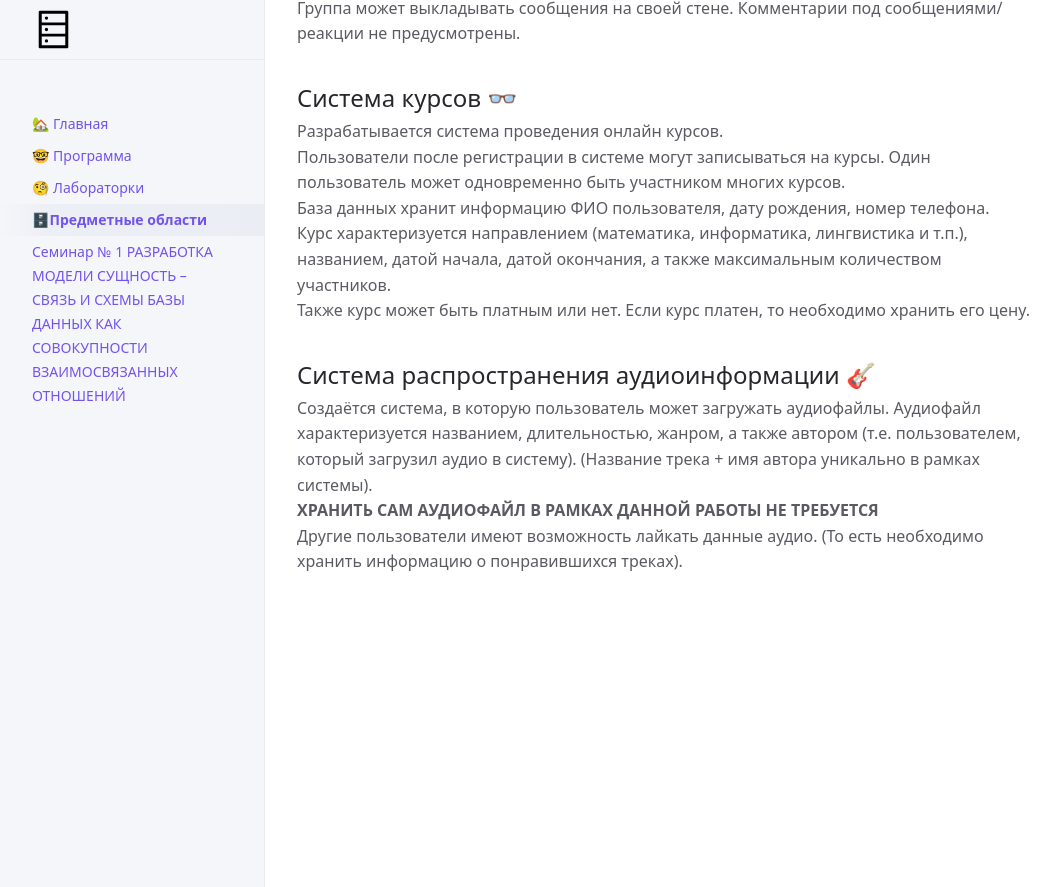
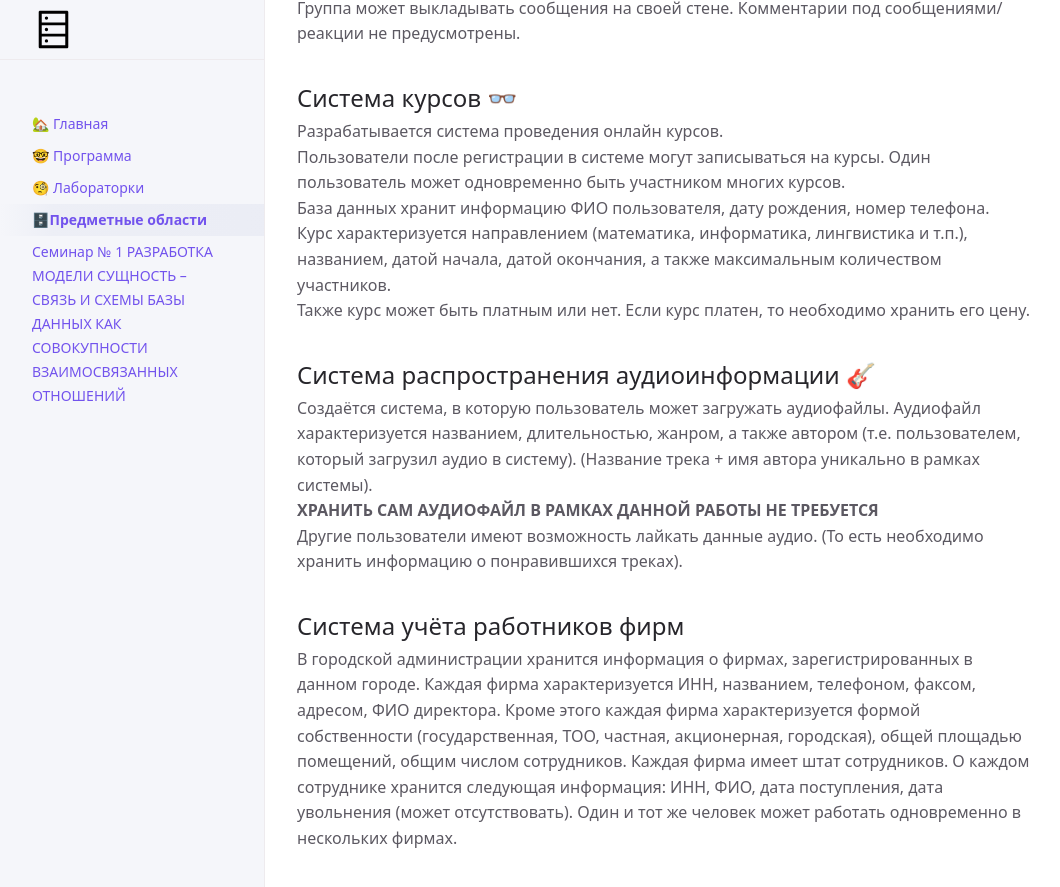
Before and after one commit to Das-dasein/db-lovefield, a Jekyll site: the page built from subject-domain.md, in a window 1280 px wide and 900 px high, scrolled down 2552 px. Shown: the top 887 px of the window, without its empty margins (107-1167 px from the left). Built offline with Jekyll 4.4.1, drawn with Linux system fonts in a browser that asks for light colours; our own code applies the rules of GitHub Pages for plain Markdown files; a script that is not in the unit is left out; before the commit the page ends 3175 px from its top, so only the background shows below that.

Commit message:
Update subject-domain.md

```diff
--- a/subject-domain.md
+++ b/subject-domain.md
@@ -79,3 +79,7 @@ nav_order: 4
 Создаётся система, в которую пользователь может загружать аудиофайлы. Аудиофайл характеризуется названием, длительностью, жанром, а также автором (т.е. пользователем, который загрузил аудио в систему). (Название трека + имя автора уникально в рамках системы). <br>
 **ХРАНИТЬ САМ АУДИОФАЙЛ В РАМКАХ ДАННОЙ РАБОТЫ НЕ ТРЕБУЕТСЯ** <br>
 Другие пользователи имеют возможность лайкать данные аудио. (То есть необходимо хранить информацию о понравившихся треках).
+
+## Система учёта работников фирм
+В городской администрации хранится информация о фирмах, зарегистрированных в данном городе. Каждая фирма характеризуется ИНН, названием, телефоном, факсом, адресом, ФИО директора. Кроме этого каждая фирма характеризуется формой собственности (государственная, ТОО, частная, акционерная, городская), общей площадью помещений, общим числом сотрудников.
+Каждая фирма имеет штат сотрудников. О каждом сотруднике хранится следующая информация: ИНН, ФИО, дата поступления, дата увольнения (может отсутствовать). Один и тот же человек может работать одновременно в нескольких фирмах.
```
